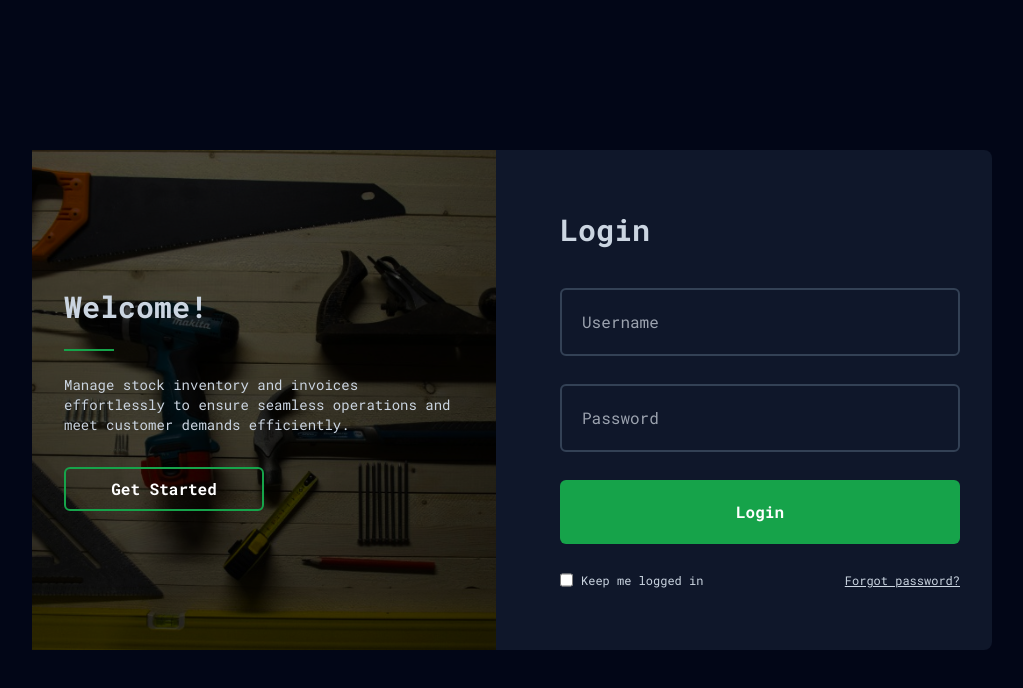
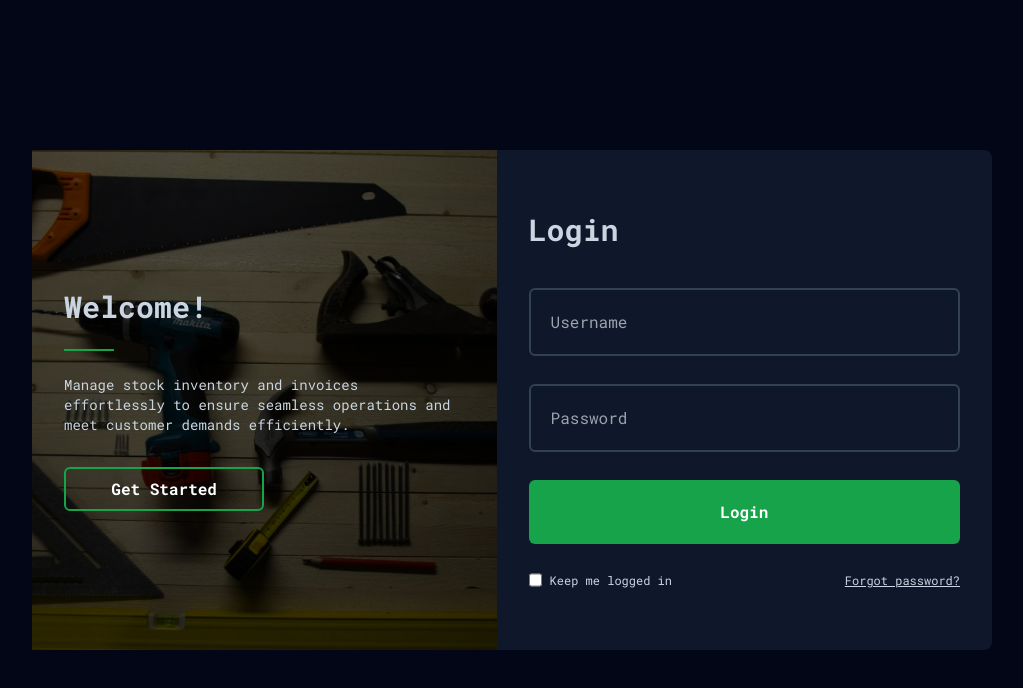
Before and after one commit to esthercate/Hardware-store-management, a Next.js app: page /login in a window 1280 px wide. Shown: the top 688 px of the page, without its empty margins (128-1151 px from the left). Built offline with nearby package versions, Linux system fonts and the light colour scheme.

Commit message:
Remove dublicate border style

```diff
--- a/app/login/page.jsx
+++ b/app/login/page.jsx
@@ -1,7 +1,6 @@
 import React from 'react'
 import Link from 'next/link'
 import {authenticate} from '../lib/actions'
-import loginImg from '../../public/login.svg'
 
 const Login = () => {
   return (
@@ -11,11 +10,11 @@ const Login = () => {
           <h1 className='text-3xl font-bold'>Welcome!</h1>
           <div className='border-t-2 border-green-600 w-[50px]' />
           <p className='text-sm'>Manage stock inventory and invoices effortlessly to ensure seamless operations and meet customer demands efficiently.</p>
-          <button className='py-2 px-3 mt-2 border-2 border-green-600 rounded-md hover:bg-green-700 cursor-pointer text-white border-0 font-bold w-1/2' type='submit'>
+          <button className='py-2 px-3 mt-2 border-2 border-green-600 rounded-md hover:bg-green-700 cursor-pointer text-white font-bold w-1/2' type='submit'>
             Get Started
           </button>
         </div>
-        <form action={authenticate} className='flex flex-col justify-center gap-7 w-1/2 p-8'>
+        <form action={authenticate} className='flex flex-col justify-center gap-7 w-1/2 pr-8'>
           <h1 className='text-3xl font-bold mb-3'>Login</h1>
           <input type='text' placeholder='Username' name='username' className='p-5 border-solid border-2 border-slate-700 rounded-md bg-transparent' />
           <input type='password' placeholder='Password' name='password' className='p-5 border-solid border-2 border-slate-700 rounded-md bg-transparent' />
```
